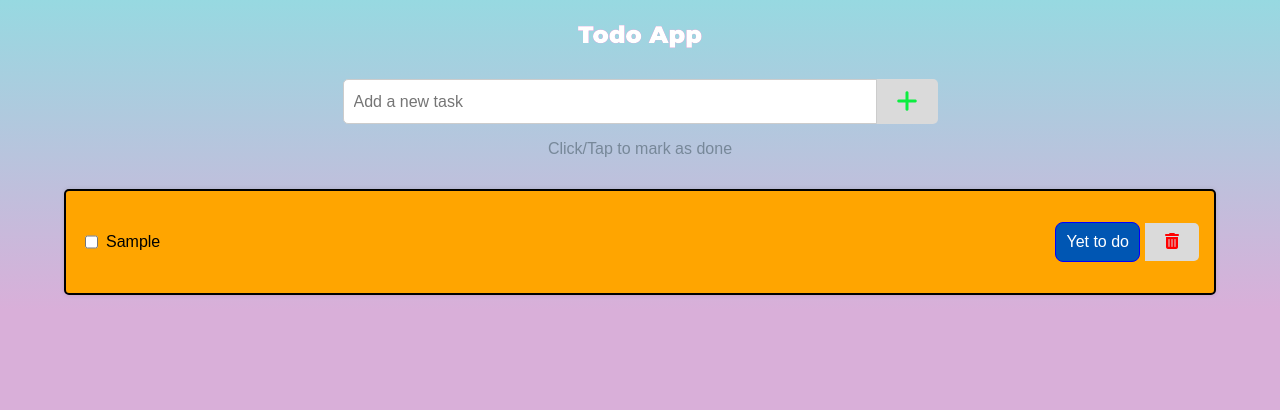
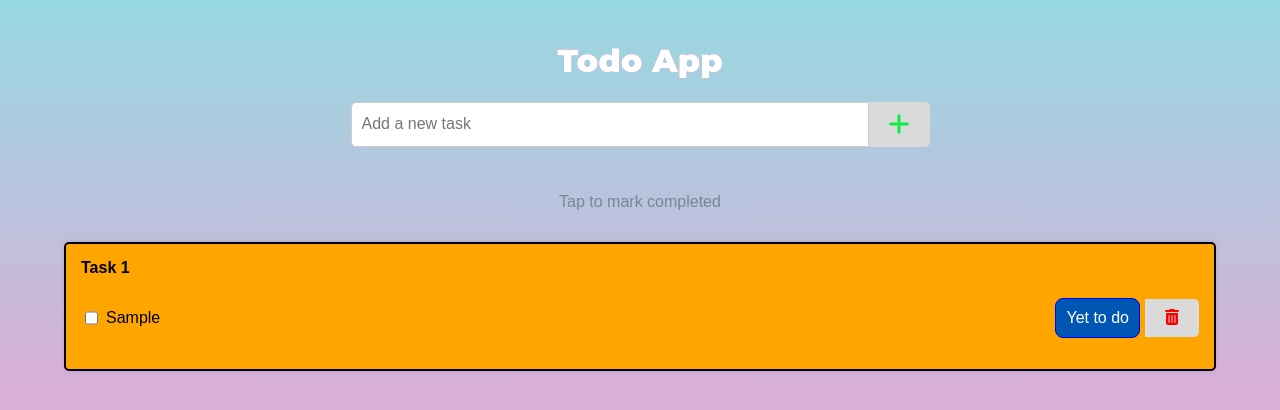
Before and after one commit to Muaz-Ashraf/todo-angular, a website: page index.html in a window 1280 px wide. Both pictures are taken after typing "Sample" into the empty fields and a click on the button 907 px from the left and 101 px from the top of the page. Drawn offline with nearby package versions, Linux system fonts and the light colour scheme; some packages are replaced by stand-ins of ours.

Commit message:
add todo in title box

```diff
--- a/styles.css
+++ b/styles.css
@@ -21,9 +21,14 @@ body {
   color: lightslategrey;
 }
 
-h2 {
+h1 {
+  font-weight: bold;
+
+  font-family: "Montserrat", sans-serif;
+}
+.title {
   text-align: center;
-  font-weight: bold;
+
   color: white;
   background-image: linear-gradient(
     43deg,
@@ -35,13 +40,13 @@ h2 {
   padding: 20px;
   margin: 0;
   margin-bottom: 10px;
-  font-family: "Montserrat", sans-serif;
 }
 
 .center {
   display: flex;
   justify-content: center;
   align-items: center;
+  flex-direction: column;
 }
 
 input[type="text"] {
@@ -82,6 +87,7 @@ button:hover {
   cursor: pointer;
   border: 2px solid black;
   flex-wrap: wrap;
+  overflow: hidden;
   animation: slideFromRight 0.3s ease-out;
   gap: 5px;
 }
--- a/views/mainView.html
+++ b/views/mainView.html
@@ -1,5 +1,6 @@
 <div ng-controller="TodoController">
-  <h2>Todo App</h2>
+  <div class="title">
+    <h1>Todo App</h1>
     <form name="todoForm" ng-submit="addTask()" novalidate>
       <div class="center">
         <span class="add">
@@ -29,8 +30,9 @@
         </div>
       </div>
     </form>
+  </div>
   <div ng-if="tasks.length>0" class="center gray">
-    <p>Click/Tap to mark as done</p>
+    <p>Tap to mark completed</p>
   </div>
   <div
     class="card"
@@ -38,6 +40,8 @@
     ng-repeat="task in tasks"
     ng-click="toggleTaskDone(task)"
   >
+    <span style="font-weight: bold">Task {{task.id}}</span><span></span
+    ><span></span>
     <span class="text">
       <input type="checkbox" ng-model="task.done" />
       <p ng-if="task.done"><s>{{ task.text }}</s></p>
@@ -59,7 +63,7 @@
     ng-if="hasCompletedTasks()"
     style="display: flex; justify-content: flex-end"
   >
-    <button style="margin-right: 10%" ng-click="removeCompletedTasks()">
+    <button style="margin: 5%" ng-click="removeCompletedTasks()">
       <i class="fas fa-trash-alt"></i> Remove Completed
     </button>
   </div>
```
Lines whose indentation alone changed are shown as unchanged.
